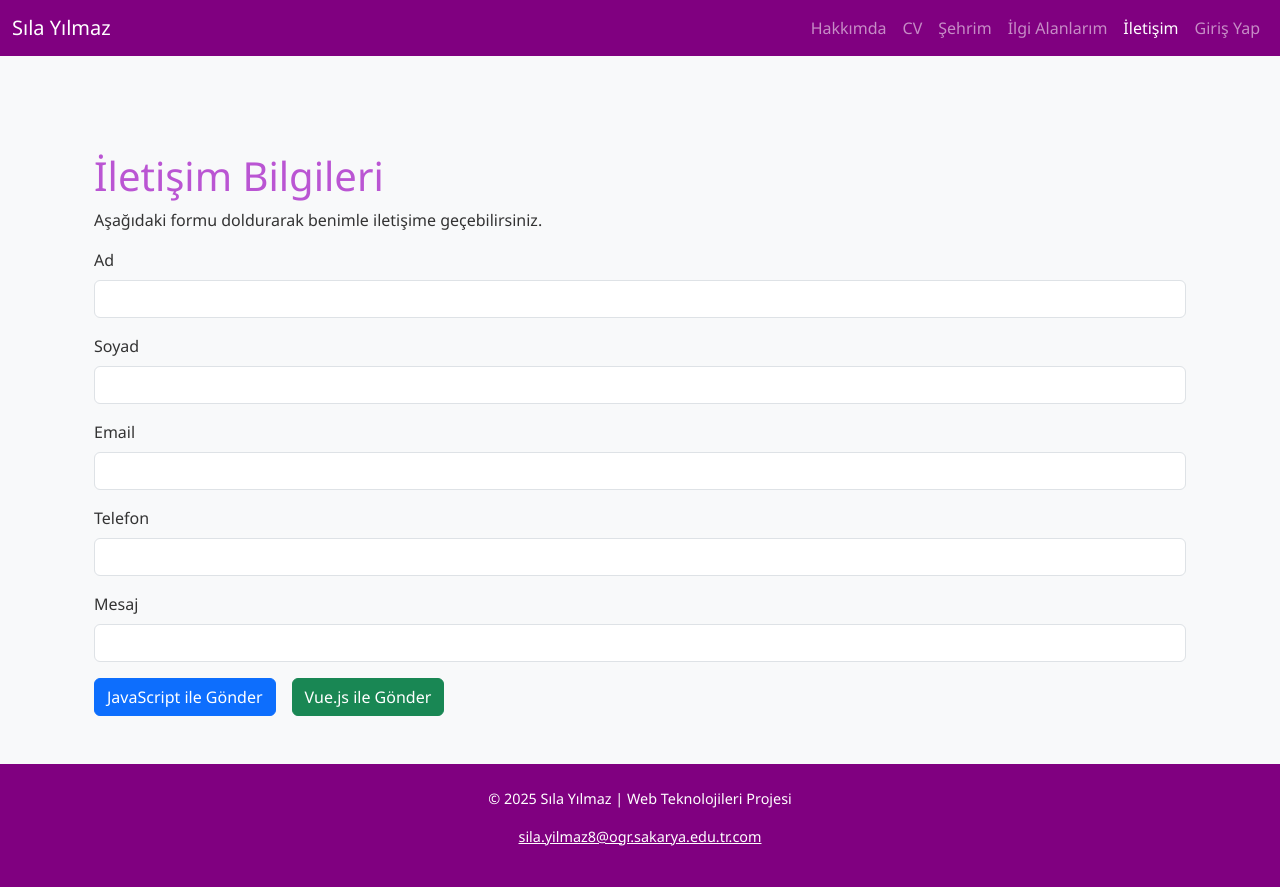
After one commit to sila1508/web_proje, a PHP site: page /iletisim.html in a window 1280 px wide. The commit adds this page. Run offline with PHP 8.4, Linux system fonts and the light colour scheme.

Commit message:
iletisim ve gelen veriler sayfaları eklendi

```diff
--- a/anasayfa.html
+++ b/anasayfa.html
@@ -22,6 +22,7 @@
                     <li class="nav-item"><a class="nav-link" href="sehrim.html">Şehrim</a></li>
                     <li class="nav-item"><a class="nav-link" href="ilgi-alanlarim.html">İlgi Alanlarım</a></li>
                     <li class="nav-item"><a class="nav-link" href="iletisim.html">İletişim</a></li>
+                    <li class="nav-item"><a class="nav-link" href="login.html">Giriş Yap</a></li>
                 </ul>
             </div>
            </div>
@@ -60,7 +61,7 @@
             </div>
         </section>
 
-        <footer class="text-white text-center p-4 mt-5" style="background-color:#800080;">
+        <footer class="text-white p-4 mt-5">
             <p>&copy; 2025 Sıla Yılmaz | Web Teknolojileri Projesi</p>
             <p><a href="mailto:sila.yilmaz8@ogr.sakarya.edu.tr.com" class="text-white">sila.yilmaz8@ogr.sakarya.edu.tr.com</a></p>
         </footer>
--- /dev/null
+++ b/iletisim.html
@@ -0,0 +1,155 @@
+<!DOCTYPE html>
+<html lang="en">
+<head>
+    <meta charset="UTF-8">
+    <meta name="viewport" content="width=device-width, initial-scale=1.0">
+    <title>Sıla Yılmaz-İletişim</title>
+    <link href="https://cdn.jsdelivr.net/npm/bootstrap@5.3.3/dist/css/bootstrap.min.css" rel="stylesheet">
+    <script src="https://unpkg.com/vue@3"></script>
+    <link rel="stylesheet" href="style.css">
+
+</head>
+<body>
+
+
+        <nav class="navbar navbar-expand-lg navbar-dark" style="background-color:#800080;">
+           <div class="container-fluid">
+            <a class="navbar-brand" href="#"> Sıla Yılmaz</a>
+            <button class="navbar-toggler" type="button" data-bs-toggle="collapse" data-bs-target="#navbarNav">
+                <span class="navbar-toggler-icon"></span>
+            </button>
+            <div class="collapse navbar-collapse" id="navbarNav">
+                <ul class="navbar-nav ms-auto">
+                    <li class="nav-item"><a class="nav-link" href="anasayfa.html">Hakkımda</a></li>
+                    <li class="nav-item"><a class="nav-link" href="ozgecmis.html">CV</a></li>
+                    <li class="nav-item"><a class="nav-link" href="sehrim.html">Şehrim</a></li>
+                    <li class="nav-item"><a class="nav-link" href="ilgi-alanlarim.html">İlgi Alanlarım</a></li>
+                    <li class="nav-item"><a class="nav-link active" href="iletisim.html">İletişim</a></li>
+                    <li class="nav-item"><a class="nav-link" href="login.html">Giriş Yap</a></li>
+                </ul>
+            </div>
+           </div>
+        </nav>
+
+    <main class="container mt-5">
+        <div class="container mt-5" id="app">
+            <h1>İletişim Bilgileri</h1>
+            <p> Aşağıdaki formu doldurarak benimle iletişime geçebilirsiniz.</p>
+
+            <form id="gizliForm" action="gelenVeriler.php" method="post" class="d-none">
+                <input type="hidden" name="ad">
+                <input type="hidden" name="soyad">
+                <input type="hidden" name="email">
+                <input type="hidden" name="telefon">
+                <input type="hidden" name="mesaj">
+            </form>
+
+            <form class="row g-3">
+                <div class="col-md-12">
+                    <label class="form-label">Ad</label>
+                    <input type="text" v-model="form.ad" id="ad" class="form-control">
+                </div>
+
+                <div class="col-md-12">
+                    <label class="form-label">Soyad</label>
+                    <input type="text" v-model="form.soyad" id="soyad" class="form-control">
+                </div>
+
+                <div class="col-md-12">
+                    <label class="form-label">Email</label>
+                    <input type="text" v-model="form.email" id="email" class="form-control">
+                </div>
+
+                <div class="col-md-12">
+                    <label class="form-label">Telefon</label>
+                    <input type="text" v-model="form.telefon" id="telefon" class="form-control">
+                </div>
+
+
+                <div class="col-md-12">
+                    <label class="form-label">Mesaj</label>
+                    <input type="text" v-model="form.mesaj" id="mesaj" class="form-control">
+                </div>
+
+                <div class="col-12">
+                    <button type="button" class="btn btn-primary me-3" onclick="jsIleGonder()">JavaScript ile Gönder</button>
+                    <button type="button" class="btn btn-success" @click="VueIleGonder">Vue.js ile Gönder</button>
+                </div>
+            </form>
+        </div>
+    </main>
+
+    <footer class="text-white p-4 mt-5"">
+            <p>&copy; 2025 Sıla Yılmaz | Web Teknolojileri Projesi</p>
+            <p><a href="mailto:sila.yilmaz8@ogr.sakarya.edu.tr.com" class="text-white">sila.yilmaz8@ogr.sakarya.edu.tr.com</a></p>
+    </footer>
+
+
+
+
+
+        <script>
+            function jsIleGonder(){
+                const ad= document.getElementById("ad").value.trim();
+                const soyad= document.getElementById("soyad").value.trim();
+                const email= document.getElementById("email").value.trim();
+                const telefon= document.getElementById("telefon").value.trim();
+                const mesaj= document.getElementById("mesaj").value.trim();
+
+                const emailKontrol= /^[^\s@]+@[^\s@]+\.[^\s@]+$/;
+                const telefonKontrol=/^0?[0-9]{10}$/;
+
+                if(!ad||!soyad||!mesaj) return alert("Ad, soyad ve mesaj boş olamaz.")
+                if(!emailKontrol.test(email)) return alert("Geçerli bir E-Maiil Adresi Giriniz")
+                if(!telefonKontrol.test(telefon)) return alert ("Geçerli bir telefon numarası Giriniz")
+
+                const gizliForm=document.getElementById("gizliForm");
+                gizliForm.ad.value=ad;
+                gizliForm.soyad.value=soyad;
+                gizliForm.email.value=email;
+                gizliForm.telefon.value=telefon;
+                gizliForm.mesaj.value=mesaj;
+                gizliForm.submit();
+            }
+        </script>
+        <script>
+            const{createApp}=Vue;
+                createApp({
+                    data(){
+                        return{
+                            form:{
+                                ad:'',
+                                soyad:'',
+                                email:'',
+                                telefon:'',
+                                mesaj:'',
+                            }
+                        }
+                    },
+                methods:{
+                    VueIleGonder(){
+                    const mailKontrol=/^[^\s@]+@[^\s@]+\.[^\s@]+$/;
+                    const telKontrol=/^0?[0-9]{10}$/;
+
+                    if (
+                        !this.form.ad.trim() ||
+                        !this.form.soyad.trim() ||
+                        !this.form.mesaj.trim()
+                    )
+                    return alert("Ad, soyad ve mesaj boş olamaz.");
+                    if(!mailKontrol.test(this.form.email)) return alert ("Geçerli bir E-Mail adresi giriniz");
+                    if(!telKontrol.test(this.form.telefon)) return alert ("Geçerli bir telefon numarası giriniz");
+
+                    const gizliForm = document.getElementById("gizliForm");
+                    gizliForm.ad.value = this.form.ad;
+                    gizliForm.soyad.value = this.form.soyad;
+                    gizliForm.email.value = this.form.email;
+                    gizliForm.telefon.value = this.form.telefon;
+                    gizliForm.mesaj.value = this.form.mesaj;
+                    gizliForm.submit();
+                    }
+                }
+            }).mount("#app")
+        </script>
+</body>
+</html>
--- a/ilgi-alanlarim.html
+++ b/ilgi-alanlarim.html
@@ -21,6 +21,7 @@
                     <li class="nav-item"><a class="nav-link" href="sehrim.html">Şehrim</a></li>
                     <li class="nav-item"><a class="nav-link active" href="ilgi-alanlarim.html">İlgi Alanlarım</a></li>
                     <li class="nav-item"><a class="nav-link" href="iletisim.html">İletişim</a></li>
+                    <li class="nav-item"><a class="nav-link" href="login.html">Giriş Yap</a></li>
                 </ul>
             </div>
            </div>
@@ -41,7 +42,7 @@
             </section>
         </main>
 
-        <footer class="text-white text-center p-4 mt-5" style="background-color:#800080;">
+        <footer class="text-white p-4 mt-5">
             <p>&copy; 2025 Sıla Yılmaz | Web Teknolojileri Projesi</p>
             <p><a href="mailto:sila.yilmaz8@ogr.sakarya.edu.tr.com" class="text-white">sila.yilmaz8@ogr.sakarya.edu.tr.com</a></p>
         </footer>
--- a/ozgecmis.html
+++ b/ozgecmis.html
@@ -21,6 +21,7 @@
                     <li class="nav-item"><a class="nav-link" href="sehrim.html">Şehrim</a></li>
                     <li class="nav-item"><a class="nav-link" href="ilgi-alanlarim.html">İlgi Alanlarım</a></li>
                     <li class="nav-item"><a class="nav-link" href="iletisim.html">İletişim</a></li>
+                    <li class="nav-item"><a class="nav-link" href="login.html">Giriş Yap</a></li>
                 </ul>
             </div>
            </div>
@@ -48,7 +49,7 @@
             </ul>
            </section>
         </main>
-        <footer class="text-white text-center p-4 mt-5" style="background-color:#800080;">
+        <footer class="text-white p-4 mt-5">
             <p>&copy; 2025 Sıla Yılmaz | Web Teknolojileri Projesi</p>
             <p><a href="mailto:sila.yilmaz8@ogr.sakarya.edu.tr.com" class="text-white">sila.yilmaz8@ogr.sakarya.edu.tr.com</a></p>
         </footer>
--- a/sehrim.html
+++ b/sehrim.html
@@ -21,6 +21,7 @@
                     <li class="nav-item"><a class="nav-link active" href="sehrim.html">Şehrim</a></li>
                     <li class="nav-item"><a class="nav-link" href="ilgi-alanlarim.html">İlgi Alanlarım</a></li>
                     <li class="nav-item"><a class="nav-link" href="iletisim.html">İletişim</a></li>
+                    <li class="nav-item"><a class="nav-link" href="login.html">Giriş Yap</a></li>
                 </ul>
             </div>
            </div>
@@ -91,7 +92,7 @@
             </div>
       </div>
     </main>
-    <footer class="text-white text-center p-4 mt-5" style="background-color:#800080;">
+    <footer class="text-white p-4 mt-5">
             <p>&copy; 2025 Sıla Yılmaz | Web Teknolojileri Projesi</p>
             <p><a href="mailto:sila.yilmaz8@ogr.sakarya.edu.tr.com" class="text-white">sila.yilmaz8@ogr.sakarya.edu.tr.com</a></p>
     </footer>
--- a/style.css
+++ b/style.css
@@ -2,12 +2,16 @@ body{
     font-family: 'Segoe UI', sans-serif;
     background-color: #f8f9fa;
     color: #333;
+    display: flex;
+    flex-direction: column;
 }
 h1,h2{
     color:	#BA55D3;
 }
 footer{
     font-size: 0.9rem;
+    background-color: #800080;
+    text-align: center;
 }
 html, body {
     height: 100%;
@@ -18,6 +22,7 @@ html, body {
 main {
     flex: 1;
 }
+
 .carousel-item img {
     max-height: 450px;
     object-fit: cover;
```
Also changed, not shown: gelenVeriler.php (added, +29 -0 lines).
